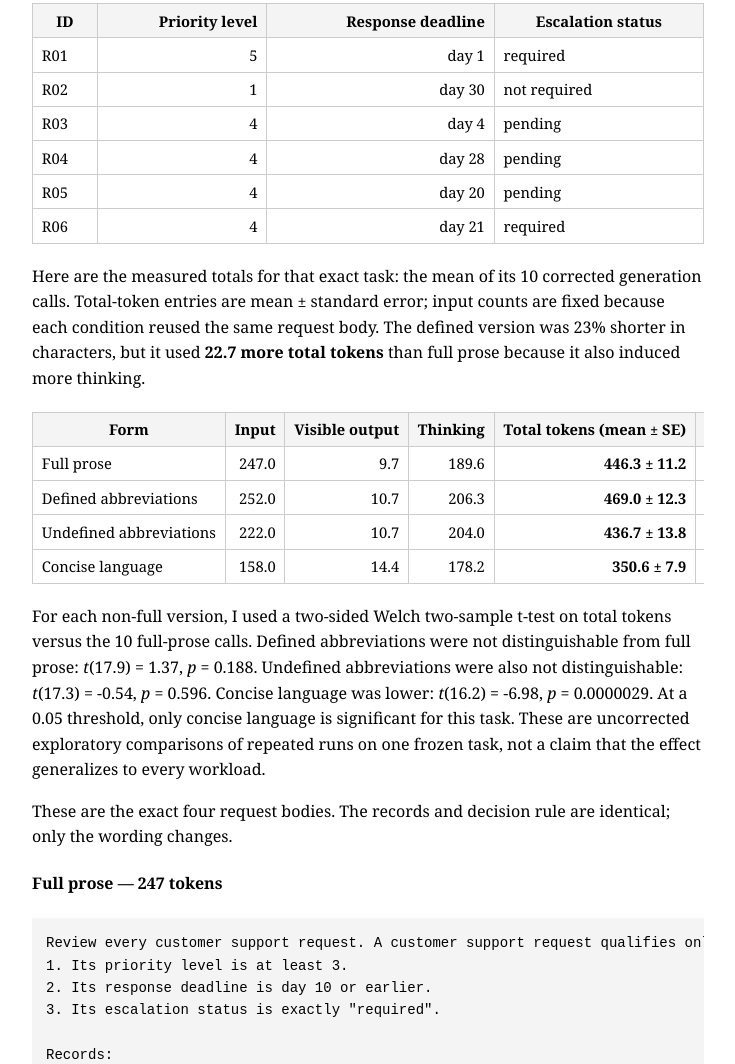
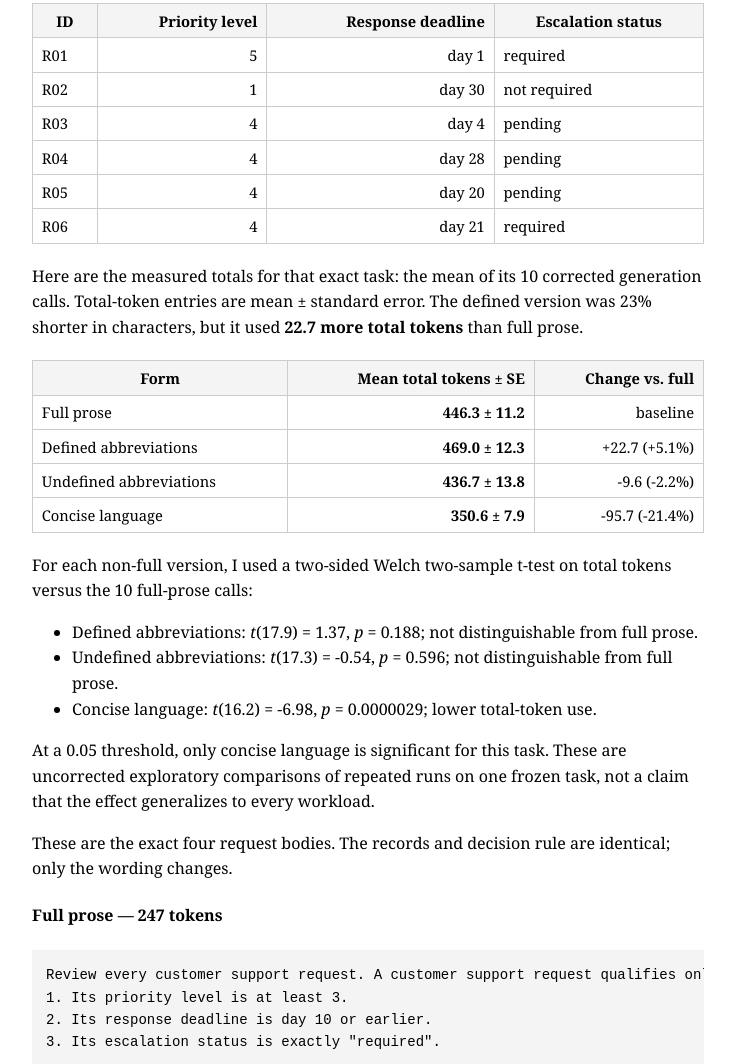
Before and after one commit to xu-hao/articles, a plain HTML site: page do-abbreviations-save-ai-tokens.html in a window 1280 px wide. Shown: the part 1117-2181 px from the top of the page, without its empty margins (272-1007 px from the left). Drawn offline with Linux system fonts and the light colour scheme.

Commit message:
Publish render: Do Abbreviations Save AI Tokens?

```diff
--- a/do-abbreviations-save-ai-tokens.html
+++ b/do-abbreviations-save-ai-tokens.html
@@ -62,59 +62,45 @@
 </tr>
 </tbody>
 </table></div>
-<p>Here are the measured totals for that exact task: the mean of its 10 corrected generation calls. Total-token entries are mean ± standard error; input counts are fixed because each condition reused the same request body. The defined version was 23% shorter in characters, but it used <strong>22.7 more total tokens</strong> than full prose because it also induced more thinking.</p>
+<p>Here are the measured totals for that exact task: the mean of its 10 corrected generation calls. Total-token entries are mean ± standard error. The defined version was 23% shorter in characters, but it used <strong>22.7 more total tokens</strong> than full prose.</p>
 <div class="table-wrap"><table>
 <thead>
 <tr>
 <th>Form</th>
-<th style="text-align:right">Input</th>
-<th style="text-align:right">Visible output</th>
-<th style="text-align:right">Thinking</th>
-<th style="text-align:right"><strong>Total tokens (mean ± SE)</strong></th>
-<th style="text-align:right">Change vs. full total</th>
-<th style="text-align:right">Welch p vs. full</th>
+<th style="text-align:right"><strong>Mean total tokens ± SE</strong></th>
+<th style="text-align:right">Change vs. full</th>
 </tr>
 </thead>
 <tbody>
 <tr>
 <td>Full prose</td>
-<td style="text-align:right">247.0</td>
-<td style="text-align:right">9.7</td>
-<td style="text-align:right">189.6</td>
 <td style="text-align:right"><strong>446.3 ± 11.2</strong></td>
 <td style="text-align:right">baseline</td>
-<td style="text-align:right">—</td>
 </tr>
 <tr>
 <td>Defined abbreviations</td>
-<td style="text-align:right">252.0</td>
-<td style="text-align:right">10.7</td>
-<td style="text-align:right">206.3</td>
 <td style="text-align:right"><strong>469.0 ± 12.3</strong></td>
 <td style="text-align:right">+22.7 (+5.1%)</td>
-<td style="text-align:right">0.188</td>
 </tr>
 <tr>
 <td>Undefined abbreviations</td>
-<td style="text-align:right">222.0</td>
-<td style="text-align:right">10.7</td>
-<td style="text-align:right">204.0</td>
 <td style="text-align:right"><strong>436.7 ± 13.8</strong></td>
 <td style="text-align:right">-9.6 (-2.2%)</td>
-<td style="text-align:right">0.596</td>
 </tr>
 <tr>
 <td>Concise language</td>
-<td style="text-align:right">158.0</td>
-<td style="text-align:right">14.4</td>
-<td style="text-align:right">178.2</td>
 <td style="text-align:right"><strong>350.6 ± 7.9</strong></td>
 <td style="text-align:right">-95.7 (-21.4%)</td>
-<td style="text-align:right">0.0000029</td>
 </tr>
 </tbody>
 </table></div>
-<p>For each non-full version, I used a two-sided Welch two-sample t-test on total tokens versus the 10 full-prose calls. Defined abbreviations were not distinguishable from full prose: <em>t</em>(17.9) = 1.37, <em>p</em> = 0.188. Undefined abbreviations were also not distinguishable: <em>t</em>(17.3) = -0.54, <em>p</em> = 0.596. Concise language was lower: <em>t</em>(16.2) = -6.98, <em>p</em> = 0.0000029. At a 0.05 threshold, only concise language is significant for this task. These are uncorrected exploratory comparisons of repeated runs on one frozen task, not a claim that the effect generalizes to every workload.</p>
+<p>For each non-full version, I used a two-sided Welch two-sample t-test on total tokens versus the 10 full-prose calls:</p>
+<ul>
+<li>Defined abbreviations: <em>t</em>(17.9) = 1.37, <em>p</em> = 0.188; not distinguishable from full prose.</li>
+<li>Undefined abbreviations: <em>t</em>(17.3) = -0.54, <em>p</em> = 0.596; not distinguishable from full prose.</li>
+<li>Concise language: <em>t</em>(16.2) = -6.98, <em>p</em> = 0.0000029; lower total-token use.</li>
+</ul>
+<p>At a 0.05 threshold, only concise language is significant for this task. These are uncorrected exploratory comparisons of repeated runs on one frozen task, not a claim that the effect generalizes to every workload.</p>
 <p>These are the exact four request bodies. The records and decision rule are identical; only the wording changes.</p>
 <h4>Full prose — 247 tokens</h4>
 <pre><code class="language-text">Review every customer support request. A customer support request qualifies only when all three rules hold:<br>1. Its priority level is at least 3.<br>2. Its response deadline is day 10 or earlier.<br>3. Its escalation status is exactly &quot;required&quot;.<br><br>Records:<br>- R01 — priority level: 5; response deadline: day 1; escalation status: required.<br>- R02 — priority level: 1; response deadline: day 30; escalation status: not required.<br>- R03 — priority level: 4; response deadline: day 4; escalation status: pending.<br>- R04 — priority level: 4; response deadline: day 28; escalation status: pending.<br>- R05 — priority level: 4; response deadline: day 20; escalation status: pending.<br>- R06 — priority level: 4; response deadline: day 21; escalation status: required.<br><br>Return only a JSON object of the form {&quot;answer&quot;: [&quot;R01&quot;, &quot;R02&quot;]}.<br>The answer must contain every qualifying record ID in ascending order and no others.</code></pre>
```
Also changed, not shown: 1 other file.
